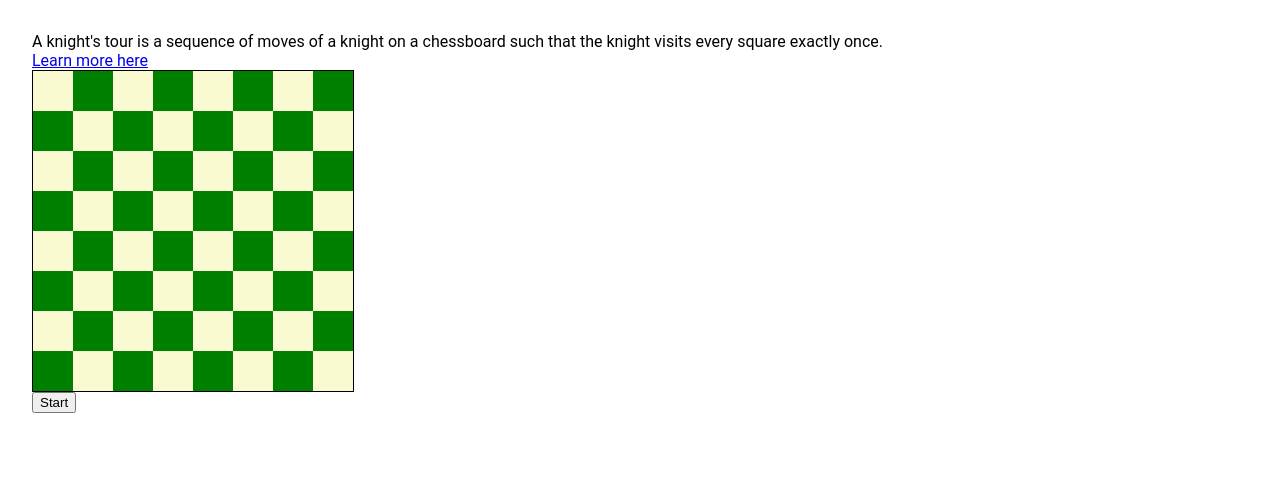
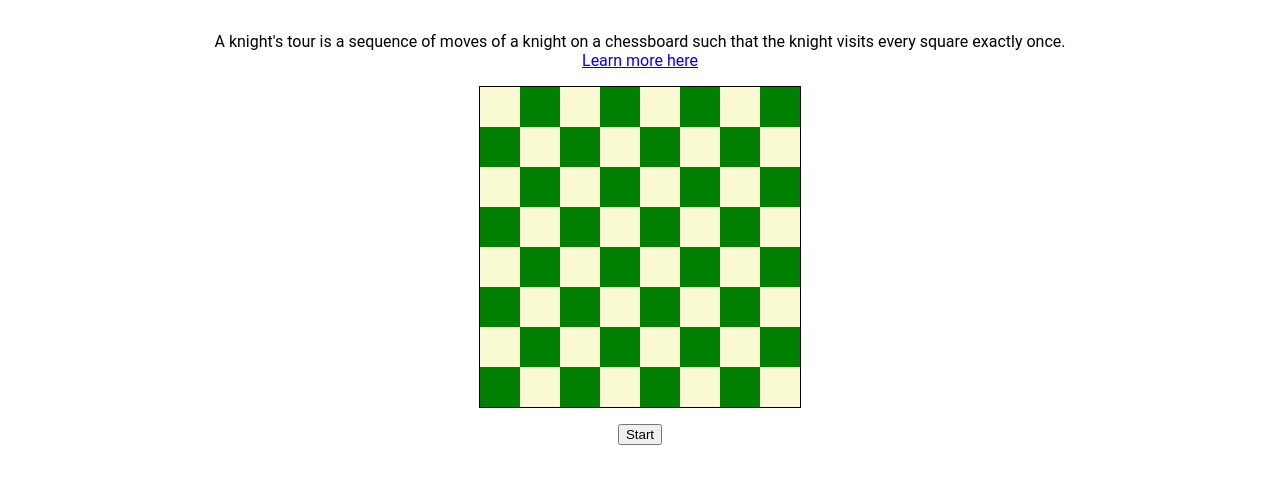
Before and after one commit to vasyl-petrus/the-knights-tour, a plain HTML site: page index.html in a window 1280 px wide. Drawn offline with Linux system fonts and the light colour scheme.

Commit message:
Update style.css

```diff
--- a/style.css
+++ b/style.css
@@ -10,11 +10,16 @@ body {
 .container {
   margin: 1rem;
   padding: 1rem;
+  display: flex;
+  flex-direction: column;
+  align-items: center;
+  text-align: center;
 }
 
 .field {
   width: 320px;
   height: 320px;
+  margin: 1rem;
   display: flex;
   flex-wrap: wrap;
   box-sizing: content-box;
```
